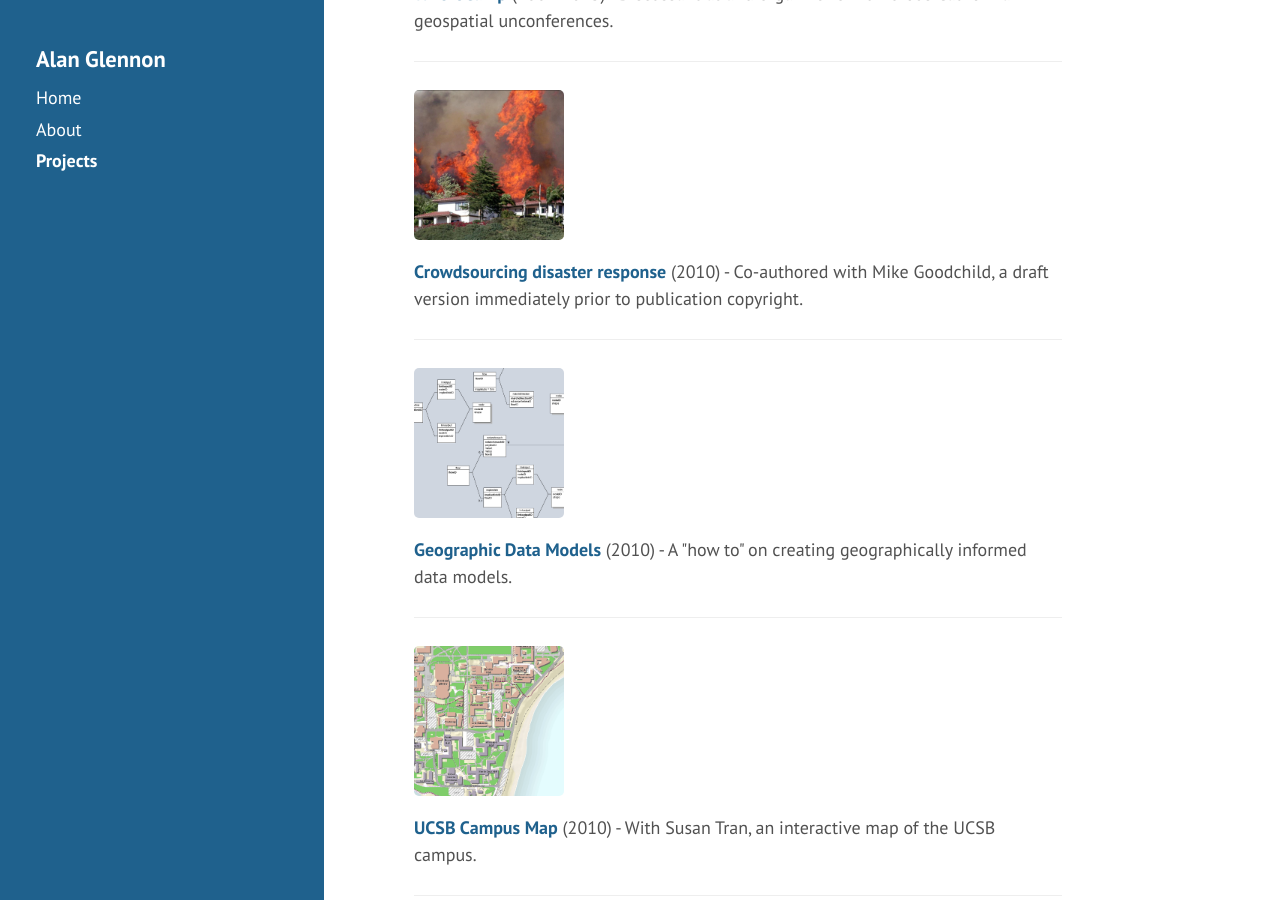
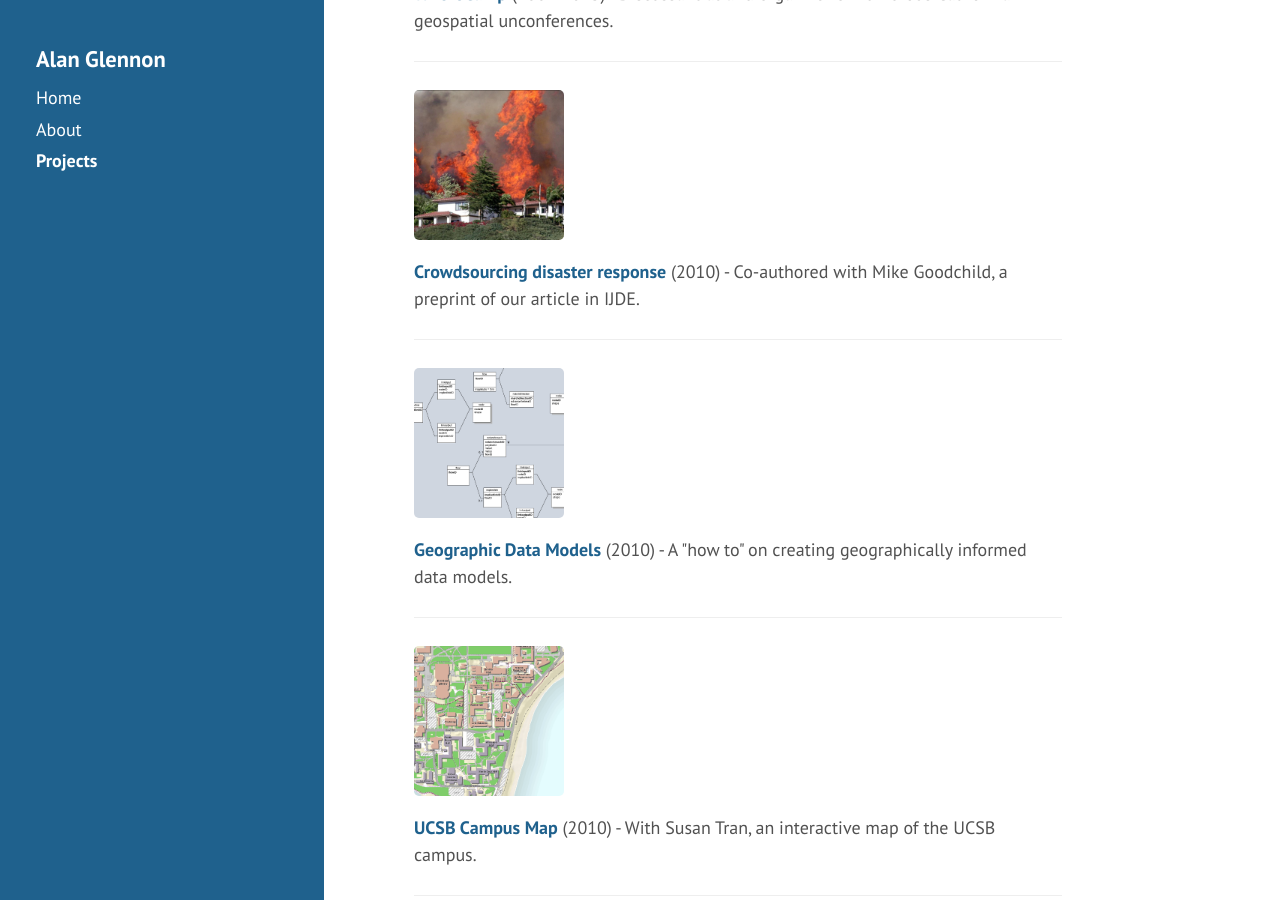
Before and after one commit to glennon/glennon.github.io, a Jekyll site: the page built from projects.md, in a window 1280 px wide and 900 px high, scrolled down 1679 px. Built offline with Jekyll 4.4.1, drawn with Linux system fonts in a browser that asks for light colours.

Commit message:
Update projects.md

```diff
--- a/projects.md
+++ b/projects.md
@@ -51,7 +51,7 @@ title: Projects
 
 <p>
   <a href="https://www.researchgate.net/publication/220473289_Crowdsourcing_geographic_information_for_disaster_response_A_research_frontier_International_Journal_of_Digital_Earth_33_231-241"><img src="/public/projects-pix/jesusita.jpg" width="150em" alt="Jesusita fire burning behind a hillside house." /></a>
-  <a href="https://www.researchgate.net/publication/220473289_Crowdsourcing_geographic_information_for_disaster_response_A_research_frontier_International_Journal_of_Digital_Earth_33_231-241"><b>Crowdsourcing disaster response</b></a> (2010) - Co-authored with Mike Goodchild, a draft version immediately prior to publication copyright.
+  <a href="https://www.researchgate.net/publication/220473289_Crowdsourcing_geographic_information_for_disaster_response_A_research_frontier_International_Journal_of_Digital_Earth_33_231-241"><b>Crowdsourcing disaster response</b></a> (2010) - Co-authored with Mike Goodchild, a preprint of our article in IJDE.
 </p>
 
 ---
```
